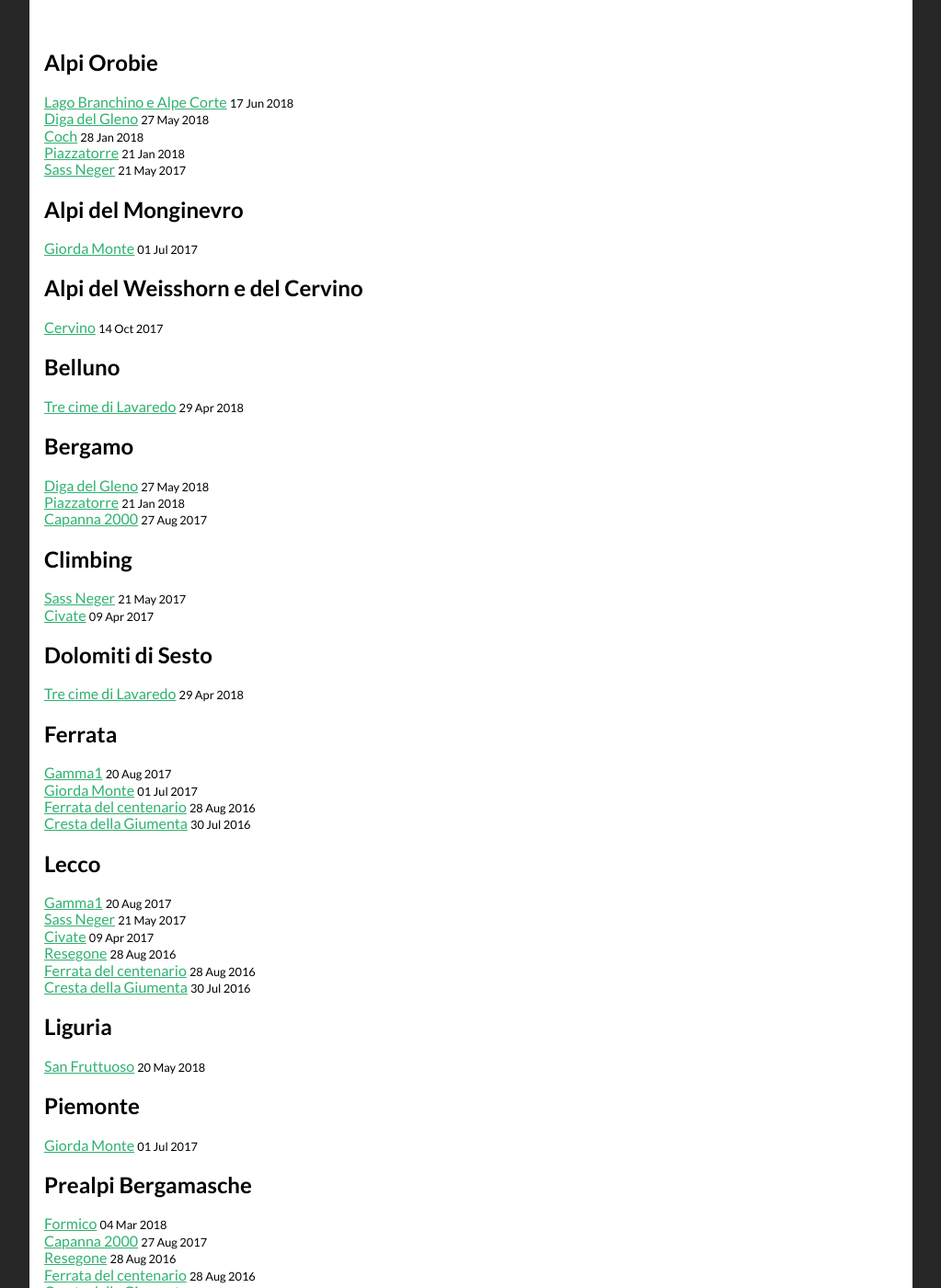
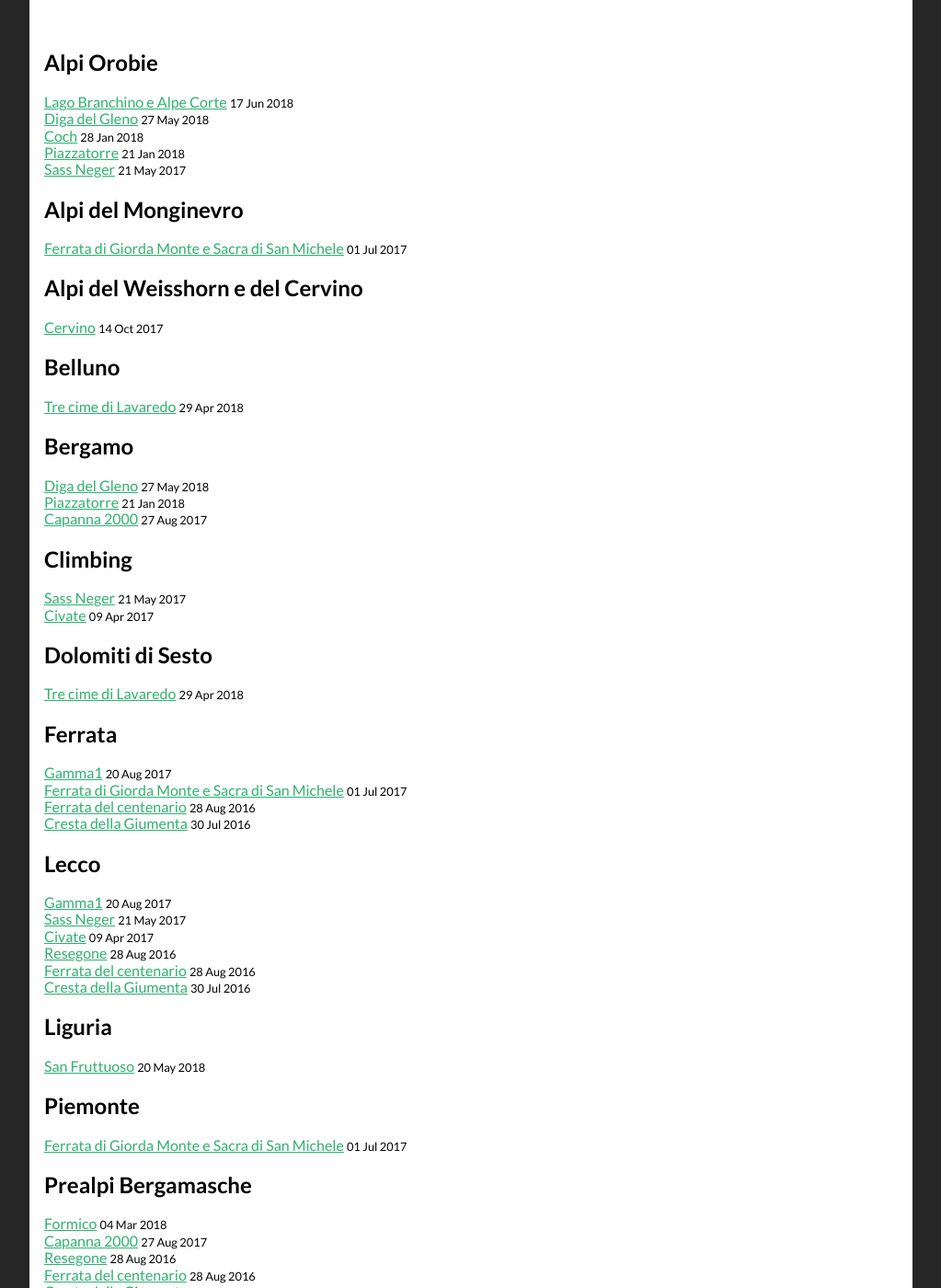
Before and after one commit to RCasatta/mirimonti, a Jekyll site: the page built from _pages/tags.html, in a window 1280 px wide and 1400 px high, scrolled down 378 px. Shown: the whole window at 92% size, without its empty margins (128-1151 px from the left). Built offline with Jekyll 4.4.1, drawn with Linux system fonts in a browser that asks for light colours; comment, search, counter and statistics services are not loaded; some of the changed text lies outside the part shown.

Commit message:
conversione italiano

```diff
--- a/_pages/tags.html
+++ b/_pages/tags.html
@@ -29,6 +29,6 @@
     {% endif %}{% endfor %}
   {% endunless %}{% endfor %}
     <div class="back_to_home">
-        <a href="{{site.baseurl}}/"><i class="fa fa-long-arrow-left" aria-hidden="true"></i> Back</a>
+        <a href="{{site.baseurl}}/"><i class="fa fa-long-arrow-left" aria-hidden="true"></i> Indietro</a>
     </div>
 </section>
--- a/_posts/2017-07-01-giorda-monte.md
+++ b/_posts/2017-07-01-giorda-monte.md
@@ -1,17 +1,36 @@
 ---
 layout: post
-title: "Giorda Monte"
+title: "Ferrata di Giorda Monte e Sacra di San Michele"
 img: Sacra_di_San_Michele.jpg
 date: 2017-07-01
 description: Descrizione breve
 tag: [Alpi del Monginevro, Torino, Ferrata, Piemonte]
 img_dir: giorda_monte
-gps: 45.964769,9.802108
+parking:
+  lat: 45.104242
+  lng: 7.346756
 ---
-<div>
-{% include photo.html content="MiRi_ponte_tibetano.jpg" position="inline" %}
-{% include photo.html content="Sacra_di_San_Michele.jpg" position="inline" %}
-{% include photo.html content="Salita.jpg" position="inline" %}
-{% include photo.html content="Via_ferrata_Carlo_Giorda_alla_Sacra_San_Michele.jpg" position="inline" %}
-{% include photo.html content="Vista_dalla_parete.jpg" position="inline" %}
-</div>
+
+Oggi abbiamo deciso di andare in Piemonte a vedere la Sacra di San Michele.
+{% include parking_map.html %}
+
+{% include photo.html content="Salita.jpg" position="left" %}
+Ma perché prendere la comoda strada che arriva in macchina davanti alla Sacra quando si può arrivare tramite una bellissima ferrata?
+{% include photo_end.html %}
+
+{% include photo.html content="MiRi_ponte_tibetano.jpg" position="right" %}
+Passando su un ponte tibetano lungo 60 metri!
+{% include photo_end.html %}
+
+{% include photo.html content="Vista_dalla_parete.jpg" position="left" %}
+Ammirando la Valle di Susa dalla parete della ferrata
+{% include photo_end.html %}
+
+{% include photo.html content="Via_ferrata_Carlo_Giorda_alla_Sacra_San_Michele.jpg" position="right" %}
+La ferrata è in condizioni perfette, ristrutturata nel 2016, maggiori informazioni sul [sito ufficiale](https://ferratadellasacra.com/) della ferrata.
+{% include photo_end.html %}
+
+
+La sacra di San Michele fa parte della linea di San Michele, linea che passa su 7 santuari dedicati al santo, dall'Irlanda fino a Gerusalemme.
+
+<img src="/assets/img/giorda_monte/Linea_San_Michele.jpg"/>
```
Also changed, not shown: other parts of _pages/tags.html (+3 -3 lines), _layouts/post.html (+5 -7 lines).
